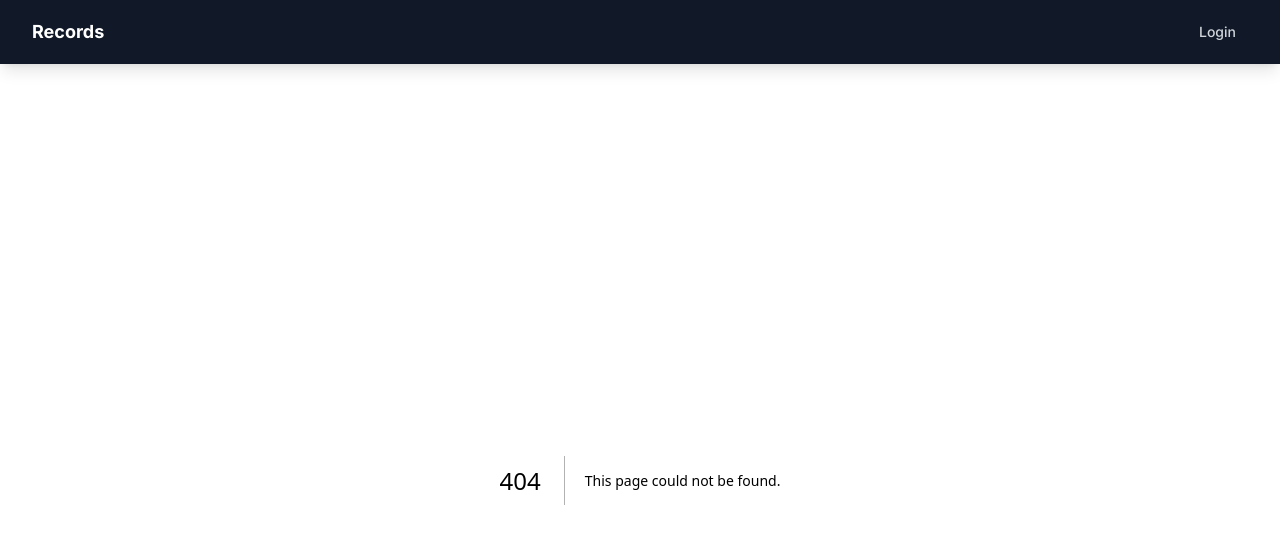
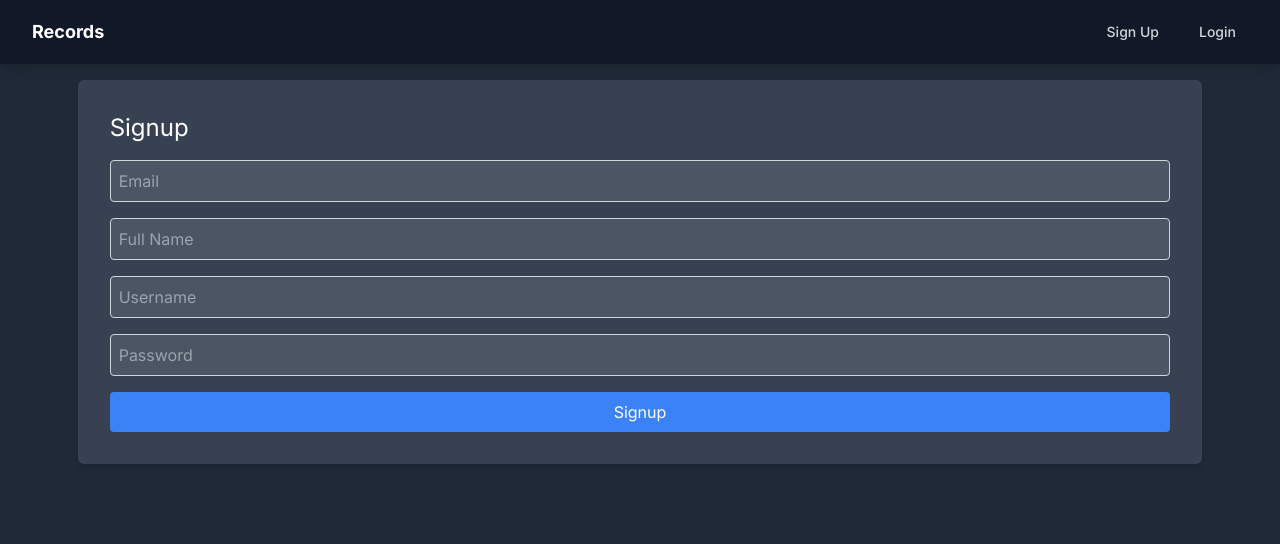
Before and after one commit to ZeroAuto/records-project-frontend, a Next.js app: page /signup in a window 1280 px wide. Before the commit this address had no page. Shown: the top 544 px of the page. Built offline with nearby package versions, Linux system fonts and the light colour scheme; no server answers.

Commit message:
add signup page

```diff
--- a/app/records/create/page.tsx
+++ b/app/records/create/page.tsx
@@ -68,6 +68,11 @@ const Record: React.FC = () => {
           :
           <div className="bg-gray-700 p-8 rounded-md shadow-md w-full">
             <h1 className="text-2xl mb-4">Add Record</h1>
+            {selectedRecord && (
+              <div className="mb-4 p-4 bg-green-900 text-yellow-900 rounded">
+                Record already exists: {selectedRecord.name} by {selectedRecord.artist}
+              </div>
+            )}
             <label
               className="block text-sm font-medium mb-1"
               htmlFor="name"
--- /dev/null
+++ b/app/signup/page.tsx
@@ -0,0 +1,77 @@
+'use client'
+
+import axios from 'axios';
+
+import React, { useContext, useState, FormEvent } from 'react';
+
+import { useRouter } from 'next/navigation';
+import { UserContext } from '../../contexts/UserContext';
+
+import { signup } from '../../utils/server.ts';
+
+const Signup: React.FC = () => {
+  const router = useRouter();
+  const { currentUser, setCurrentUser } = useContext(UserContext);
+  const [ email, setEmail ] = useState<string>('');
+  const [ name, setName ] = useState<string>('');
+  const [ password, setPassword ] = useState<string>('');
+  const [ username, setUsername ] = useState<string>('');
+
+  const handleSignUp = async (e: FormEvent<HTMLButtonElement>) => {
+    e.preventDefault();
+    try {
+      const signupData = { email, name, password, username };
+      const res = await signup(signupData);
+      const userInfo = res.data;
+      sessionStorage.setItem('userInfo', JSON.stringify(userInfo));
+      setCurrentUser(userInfo);
+      router.push('/');
+    } catch (error) {
+      console.log(error);
+    }
+  }
+
+  return (
+    <div className="flex justify-center items-start h-screen">
+      <div className="bg-gray-700 p-8 rounded-md shadow-md">
+        <h1 className="text-2xl mb-4">Signup</h1>
+        <input
+          type="text"
+          placeholder="Email"
+          className="form-input-field"
+          value={email}
+          onChange={(e) => setEmail(e.target.value)}
+        />
+        <input
+          type="text"
+          placeholder="Full Name"
+          className="form-input-field"
+          value={name}
+          onChange={(e) => setName(e.target.value)}
+        />
+        <input
+          type="text"
+          placeholder="Username"
+          className="form-input-field"
+          value={username}
+          onChange={(e) => setUsername(e.target.value)}
+        />
+        <input
+          type="password"
+          placeholder="Password"
+          className="form-input-field"
+          value={password}
+          onChange={(e) => setPassword(e.target.value)}
+        />
+        <button
+          className="w-full bg-blue-500 hover:bg-blue-600 text-white py-2 rounded focus:outline-none focus:ring"
+          onClick={handleSignUp}
+        >
+          Signup
+        </button>
+      </div>
+    </div>
+  )
+};
+
+export default Signup
--- a/components/TopNav.tsx
+++ b/components/TopNav.tsx
@@ -34,12 +34,20 @@ const TopNav: React.FC = () => {
               </span>
             </div>
           ) : (
+            <div className="flex space-x-4 items-center">
+              <Link
+                className="flex items-center"
+                href="/signup"
+              >
+                <button className="text-gray-300 hover:bg-gray-700 hover:text-white px-3 py-2 rounded-md text-sm font-medium">Sign Up</button>
+              </Link>
               <Link
                 className="flex items-center"
                 href="/login"
               >
                 <button className="text-gray-300 hover:bg-gray-700 hover:text-white px-3 py-2 rounded-md text-sm font-medium">Login</button>
               </Link>
+            </div>
           )}
         </div>
       </div>
--- a/utils/server.ts
+++ b/utils/server.ts
@@ -1,5 +1,5 @@
 import axios, { AxiosResponse } from 'axios';
-import { FilterParams, RecordParams } from './interfaces.ts';
+import { FilterParams, RecordParams, SignUpParams } from './interfaces.ts';
 
 const baseUrl = process.env.NEXT_PUBLIC_API_URL;
 
@@ -19,6 +19,7 @@ export const findRecord = async (recordData: RecordParams): Promise<AxiosRespons
       params: { ...recordData },
     }
   );
+  console.log(res.data);
   return res.data;
 }
 
@@ -57,3 +58,16 @@ export const postRecord = async (recordData): Promise<AxiosResponse|false> => {
     return false;
   }
 };
+
+export const signup = async (signUpData: SignUpParams): Promise<AxiosResponse|false> => {
+  try {
+    const res = await axios.post(
+      `${baseUrl}/signup`,
+      signUpData,
+    )
+    return res;
+  } catch (e) {
+    console.log(e);
+    return false;
+  }
+};
```
Also changed, not shown: utils/interfaces.ts (+10 -0 lines). Lines whose indentation alone changed are shown as unchanged.
